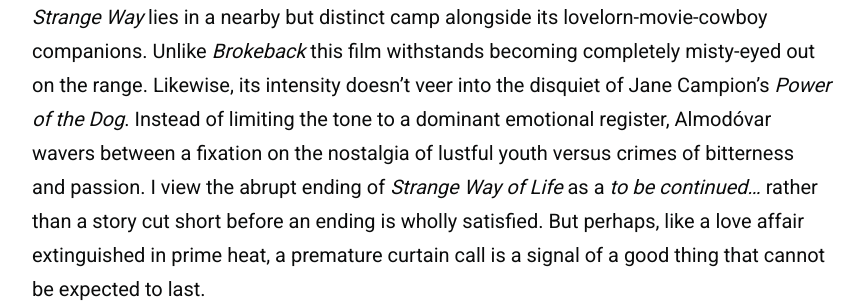
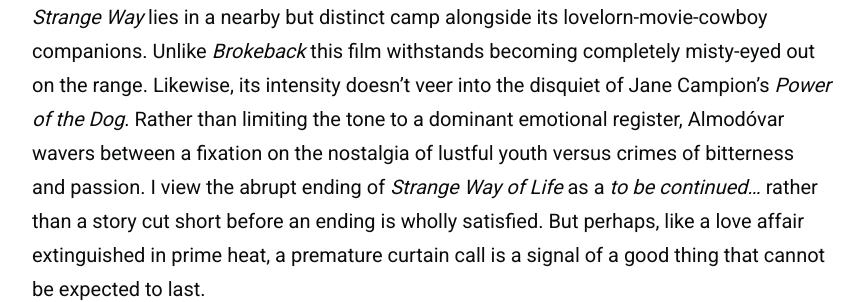
Before and after one commit to zoeurl/zoedowney.github.io, a Jekyll site: the page built from _posts/2023-12-18-strange-way-of-life.md, in a window 1280 px wide. Shown: the part 1224-1526 px from the top of the page, without its empty margins (208-1072 px from the left). Built offline with Jekyll 4.4.1, drawn with Linux system fonts in a browser that asks for light colours.

Commit message:
Update 2023-12-18-strange-way-of-life.md

```diff
--- a/_posts/2023-12-18-strange-way-of-life.md
+++ b/_posts/2023-12-18-strange-way-of-life.md
@@ -13,4 +13,4 @@
 
 _Strange Way_ sets up the reunion of two rogue gunmen who were once lovers, Jake and Silva (Ethan Hawke and Pedro Pascal), after 25 years of separation. In an attempt to shift to the ‘right’ side of the law, in the decades past Jake has shifted from desperado into sheriff and placed miles of desert between him and his ex. On cue, a yearning Silva rides into town angling to reminisce and rekindle the fire from ‘those 60 days’ that took place years ago. Remaining unconvincingly unshaken by Silva’s appearance, Jake is resistant to being sentimentally reeled in. But there’s a familiar longing seeping through his stoic facade. A flashback spliced between scenes tells us the couple indeed have much tenderness to recall. Only now, in the mature stages of life, there are other meddlesome stakes in play.
 
-_Strange Way_ lies in a nearby but distinct camp alongside its lovelorn-movie-cowboy companions. Unlike _Brokeback_ this film withstands becoming completely misty-eyed out on the range. Likewise, its intensity doesn't veer into the disquiet of Jane Campion’s _Power of the Dog_. Instead of limiting the tone to a dominant emotional register, Almodóvar wavers between a fixation on the nostalgia of lustful youth versus crimes of bitterness and passion. I view the abrupt ending of _Strange Way of Life_ as a _to be continued…_ rather than a story cut short before an ending is wholly satisfied. But perhaps, like a love affair extinguished in prime heat, a premature curtain call is a signal of a good thing that cannot be expected to last.
+_Strange Way_ lies in a nearby but distinct camp alongside its lovelorn-movie-cowboy companions. Unlike _Brokeback_ this film withstands becoming completely misty-eyed out on the range. Likewise, its intensity doesn't veer into the disquiet of Jane Campion’s _Power of the Dog_. Rather than limiting the tone to a dominant emotional register, Almodóvar wavers between a fixation on the nostalgia of lustful youth versus crimes of bitterness and passion. I view the abrupt ending of _Strange Way of Life_ as a _to be continued…_ rather than a story cut short before an ending is wholly satisfied. But perhaps, like a love affair extinguished in prime heat, a premature curtain call is a signal of a good thing that cannot be expected to last.
```
